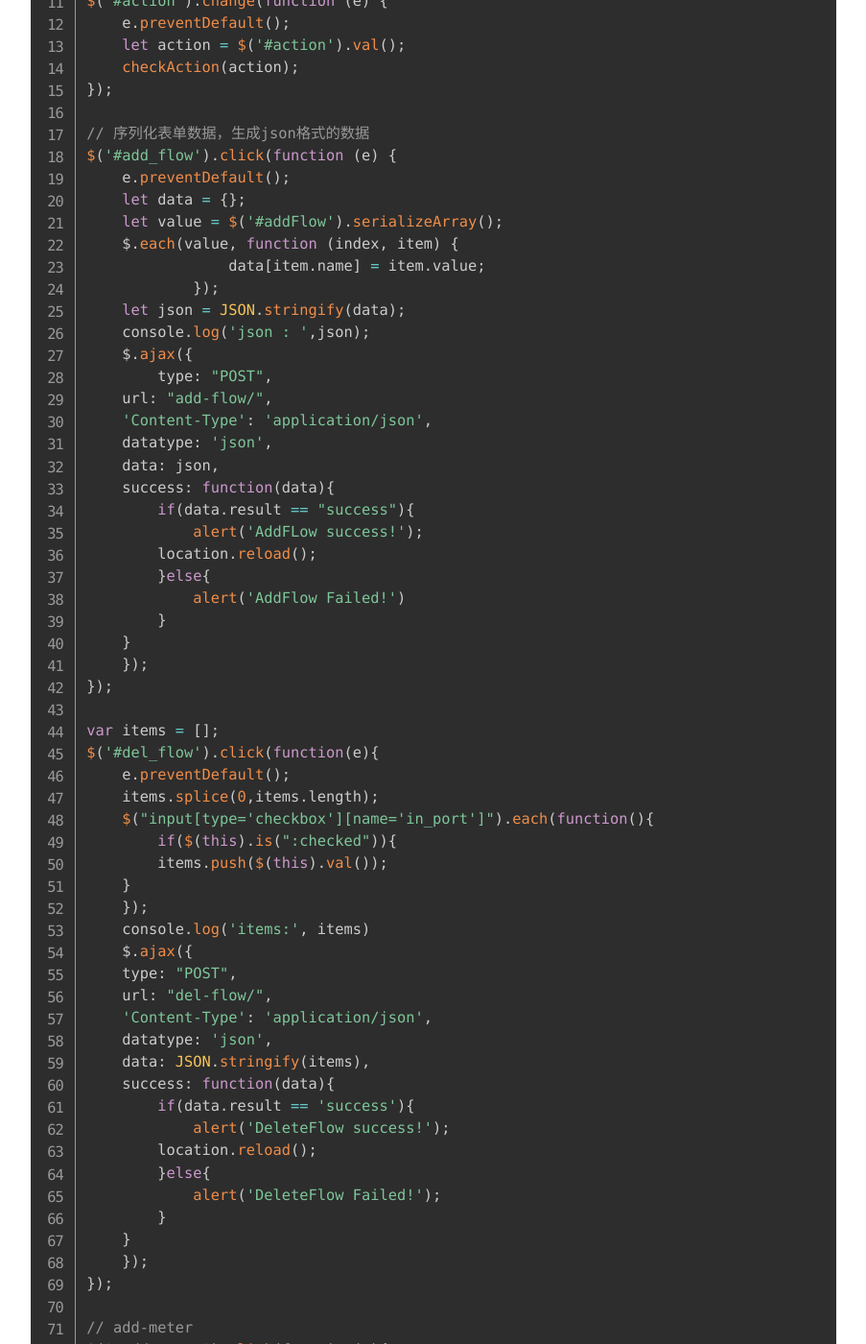
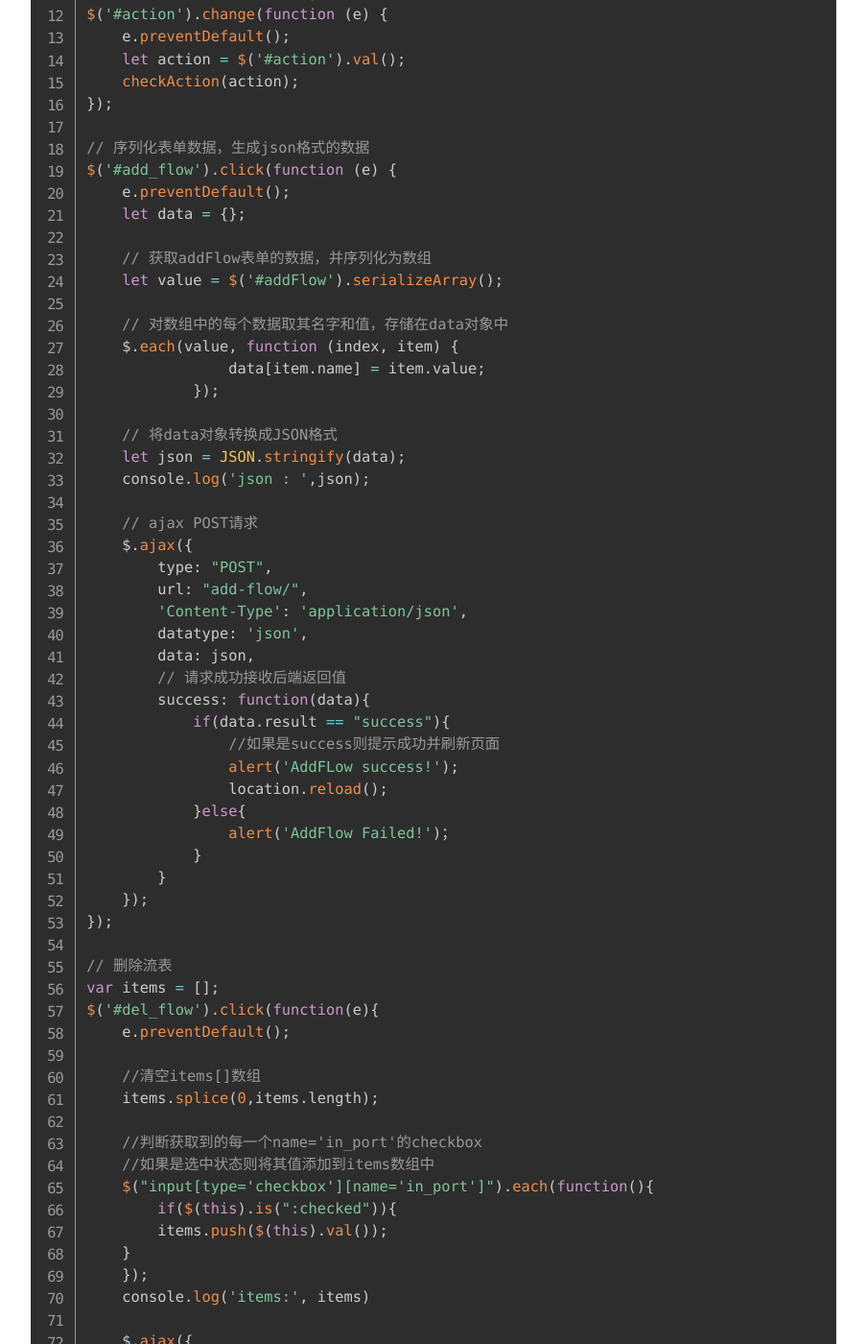
Before and after one commit to LijinPengT/LijinPengT.github.io, a Jekyll site: the page built from _posts/2020-08-19-summer-internship-project-two.md, in a window 1280 px wide and 1400 px high, scrolled down 6108 px. Shown: the whole window at 96% size, without its empty margins (188-1091 px from the left). Built offline with Jekyll 4.4.1, drawn with Linux system fonts in a browser that asks for light colours; some of the changed text lies outside the part shown.

Commit message:
addcommenttoproject2

````diff
--- a/_posts/2020-08-19-summer-internship-project-two.md
+++ b/_posts/2020-08-19-summer-internship-project-two.md
@@ -68,7 +68,7 @@ DATABASES = {
 
 ### 前端
 
-+ index.html(省去了head)
+#### index.html(省去了head)
 
 ```html
 <body>
@@ -264,11 +264,12 @@ DATABASES = {
 </body>
 ```
 
-+ index.js(对比项目一的js代码进行了一些优化)
+#### index.js(对比项目一的js代码进行了一些优化)
 
 ```javascript
 // 检查action的值
 function checkAction(action){
+    // 如果action选择的是drop，就不显示out_port元素
     if(action == 'drop'){
         $('#out_port').css("display", "none");
     }else {
@@ -287,57 +288,76 @@ $('#action').change(function (e) {
 $('#add_flow').click(function (e) {
     e.preventDefault();
     let data = {};
+
+    // 获取addFlow表单的数据，并序列化为数组
     let value = $('#addFlow').serializeArray();
+
+    // 对数组中的每个数据取其名字和值，存储在data对象中
     $.each(value, function (index, item) {
                 data[item.name] = item.value;
             });
+
+    // 将data对象转换成JSON格式
     let json = JSON.stringify(data);
     console.log('json : ',json);
+
+    // ajax POST请求
     $.ajax({
     	type: "POST",
-	url: "add-flow/",
-	'Content-Type': 'application/json',
-	datatype: 'json',
-	data: json,
-	success: function(data){
-	    if(data.result == "success"){
-	    	alert('AddFLow success!');
-		location.reload();
-	    }else{
-	    	alert('AddFlow Failed!')
-	    }
-	}
+        url: "add-flow/",
+        'Content-Type': 'application/json',
+        datatype: 'json',
+        data: json,
+        // 请求成功接收后端返回值
+        success: function(data){
+            if(data.result == "success"){
+                //如果是success则提示成功并刷新页面
+                alert('AddFLow success!');
+                location.reload();
+            }else{
+                alert('AddFlow Failed!')；
+            }
+        }
     });
 });
 
+// 删除流表
 var items = [];
 $('#del_flow').click(function(e){
     e.preventDefault();
+
+    //清空items[]数组
     items.splice(0,items.length);
+
+    //判断获取到的每一个name='in_port'的checkbox
+    //如果是选中状态则将其值添加到items数组中
     $("input[type='checkbox'][name='in_port']").each(function(){
     	if($(this).is(":checked")){
 	    items.push($(this).val());
 	}
     });
     console.log('items:', items)
+
     $.ajax({
-	type: "POST",
-	url: "del-flow/",
-	'Content-Type': 'application/json',
-	datatype: 'json',
-	data: JSON.stringify(items),
-	success: function(data){
-	    if(data.result == 'success'){
-	        alert('DeleteFlow success!');
-		location.reload();
-	    }else{
-	    	alert('DeleteFlow Failed!');
-	    }
-	}
+        type: "POST",
+        url: "del-flow/",
+        'Content-Type': 'application/json',
+        datatype: 'json',
+
+        //将items数组转化成json格式，传给后端
+        data: JSON.stringify(items),
+        success: function(data){
+            if(data.result == 'success'){
+                alert('DeleteFlow success!');
+                location.reload();
+            }else{
+                alert('DeleteFlow Failed!');
+            }
+        }
     });
 });
 
-// add-meter
+// 添加meter表，类似添加流表的操作
 $('#add_meter').click(function(e){
     e.preventDefault();
     let data = {}
@@ -348,15 +368,15 @@ $('#add_meter').click(function(e){
     let json = JSON.stringify(data);
     console.log('JSON: ', json);
     $.ajax({
-	type: "POST",
-	url: "add-meter/",
-	'Content-Type': 'application/json',
+	    type: "POST",
+	    url: "add-meter/",
+	    'Content-Type': 'application/json',
         datatype: 'json',
         data: json,
         success: function(data){
             if(data.result == 'success'){
                 alert('AddMeter success!');
-		location.reload();
+		        location.reload();
             }else{
                 alert('AddMeter Failed!');
             }
@@ -365,7 +385,7 @@ $('#add_meter').click(function(e){
     });
 });
 
-//delete-meter
+//delete-meter，类似删除流表的操作
 var meters = [];
 $('#del_meter').click(function(e){
     e.preventDefault();
@@ -385,7 +405,7 @@ $('#del_meter').click(function(e){
         success: function(data){
             if(data.result == 'success'){
                 alert('DeleteMeter success!');
-		location.reload();
+		        location.reload();
             }else{
                 alert('DeleteMeter Failed!');
             }
@@ -402,6 +422,8 @@ from django.conf.urls import url, include
 from django.contrib import admin
 urlpatterns = [
     url(r'^admin/', admin.site.urls),
+
+    #引入QosApp的urls
     url(r'', include('QosApp.urls')),
 ]
 
@@ -431,106 +453,136 @@ from .odl import add_flow, flow_delete, add_meter, meter_delete
 
 # Create your views here.
 
+#设置Index函数，渲染首页
 def Index(request):
     context = {}
+
+    # 获取数据库中的tables并根据priority排序
     tables = Table.objects.all().order_by('priority')
     meters = Meter.objects.all()
     context = {
     	'table': tables,
-	'meters': meters,
+	    'meters': meters,
     }
     return render(request, 'index.html',context)
 
+# 下发流表
 def CreateFlow(request):
     if(request.method == 'POST'):
-	rec_data = json.loads(request.body)
-	print(rec_data)
-	flow_info = {
-	    'switch_id': rec_data.get('switch_id'),
-	    'name': rec_data.get('name'),
-	    'priority': rec_data.get('priority'),
-	}
-	match = {
-	    'in_port': rec_data.get('in_port'),
-	    'ethernet': rec_data.get('ethernet'),
-	    'ip_source': rec_data.get('ip_source'),
-	    'ip_dest': rec_data.get('ip_dest'),
-	    'layer4_match': rec_data.get('layer4_match'),
-	    'source_port': rec_data.get('source_port'),
-	    'dest_port': rec_data.get('dest_port'),
-	}
-	action = {
-	    'action': rec_data.get('action'),
-	    'meter_id': rec_data.get('meter_id'),
-	    'out_port': rec_data.get('out_port'),
-	}
-	can_add = add_flow(flow_info, match, action)
-	res = {}
-	print(can_add['result'])
-	if(can_add['result'] == 'add success'):
-	    res['result']= 'success'
-	else:
-	    res['result'] = 'failed'
-	return JsonResponse(res)
+        #json.loads()解析
+	    rec_data = json.loads(request.body)
+	    print(rec_data)
+
+        # 将前端获取到的数据，分别封装到下面三个字典中
+        flow_info = {
+            'switch_id': rec_data.get('switch_id'),
+            'name': rec_data.get('name'),
+            'priority': rec_data.get('priority'),
+        }
+        match = {
+            'in_port': rec_data.get('in_port'),
+            'ethernet': rec_data.get('ethernet'),
+            'ip_source': rec_data.get('ip_source'),
+            'ip_dest': rec_data.get('ip_dest'),
+            'layer4_match': rec_data.get('layer4_match'),
+            'source_port': rec_data.get('source_port'),
+            'dest_port': rec_data.get('dest_port'),
+        }
+        action = {
+            'action': rec_data.get('action'),
+            'meter_id': rec_data.get('meter_id'),
+            'out_port': rec_data.get('out_port'),
+        }
+
+        # 调用odl.py的add_flow函数，并获取其返回值
+        can_add = add_flow(flow_info, match, action)
+
+        # res字典为返回给前端的返回值
+        res = {}
+        print(can_add['result'])
+
+        #如果add_flow成功则返回success，否则返回failed
+        if(can_add['result'] == 'add success'):
+            res['result']= 'success'
+        else:
+            res['result'] = 'failed'
+        return JsonResponse(res)
     else:
-	return render(request, 'index.html', {})
+	    return render(request, 'index.html', {})
+
+# 下发meter表
+def CreateMeter(request):
+    if(request.method == 'POST'):
+        req_data = json.loads(request.body)
+        print(req_data)
+
+        #将数据封装近meter字典中
+        meter = {
+            'meter_id': req_data.get('meter_id'),
+            'meter_type': req_data.get('meter_type'),
+            'band_rate': req_data.get('band_rate'),
+            'band_size': req_data.get('band_size'),
+        }
+
+        # 调用odl.py的add_meter函数，并获取其返回值
+        can_add = add_meter(meter)
+        print(can_add['result'])
+
+        res = {}
+        if(can_add['result'] == 'add success'):
+            res['result'] = 'success'
+        else:
+            res['result'] = 'failed'
+        return JsonResponse(res)
+    else:
+	    return render(request, 'index.html', {})
 
 
-def CreateMeter(request):
-    if(request.method == 'POST'):
-	req_data = json.loads(request.body)
-	print(req_data)
-	meter = {
-	    'meter_id': req_data.get('meter_id'),
-	    'meter_type': req_data.get('meter_type'),
-	    'band_rate': req_data.get('band_rate'),
-	    'band_size': req_data.get('band_size'),
-	}
-	print(meter)
-	can_add = add_meter(meter)
-	print(can_add['result'])
-	res = {}
-	if(can_add['result'] == 'add success'):
-	    res['result'] = 'success'
-	else:
-	    res['result'] = 'failed'
-	return JsonResponse(res)
+# 删除流表
+def DelFlow(request):
+    if(request.method=='POST'):
+        res_data = request.body
+        print(res_data)
+
+        # 因为下发流表时，使用in_port作为其id，所以前端获取in_port值，遍历传回来的id值
+        for port in res_data:
+            print('delete ID: ', port)
+
+            # 通过filter()查询inport=port的table，并删除
+            flow = Table.objects.filter(inport=port)
+            flow.delete()
+
+            # 调用odl.py的flow_delete函数，并获取返回值
+            del_res = flow_delete(port)
+            if(del_res['result'] == 'success'):
+                res = {'result': 'success'}
+            else:
+                res['result'] = 'failed'
+            return JsonResponse(res)
     else:
-	return render(request, 'index.html', {})
+	    return render(request, 'index.html', {})
 
 
-def DelFlow(request):
-    if(request.method=='POST'):
-	res_data = json.loads(request.body)
-	print(res_data)
-	for port in res_data:
-	    print('delete ID: ', port)
-	    flow = Table.objects.filter(inport=port)
-	    flow.delete()
-	    del_res = flow_delete(port)
-	    if(del_res['result'] == 'success'):
-	    	res = {'result': 'success'}
-	    else:
-	    	res['result'] = 'failed'
-    	return JsonResponse(res)
-    else:
-	return render(request, 'index.html', {})
-
+# 删除meter函数
 def DelMeter(request):
     if(request.method == 'POST'):
-	req_data = request.body
-	print(req_data)
-	res_list = []
-	for meter_id in req_data:
-	    meter = Meter.objects.filter(meter=meter_id)
-	    meter.delete()
-	    del_res = meter_delete(meter_id)
-	    res_list.append(del_res['result'])
-	print(res_list)
-	res = {'result': 'success'}
-	return JsonResponse(res)
+
+        #前端获取meter_id列表
+        req_data = request.body
+        print(req_data)
+        res_list = []
+        for meter_id in req_data:
+            meter = Meter.objects.filter(meter=meter_id)
+            meter.delete()
+            del_res = meter_delete(meter_id)
+
+            #将调用meter_delete函数的返回结果存储在res_list之中
+            res_list.append(del_res['result'])
+        print(res_list)
+        res = {'result': 'success'}
+        return JsonResponse(res)
     else:
-	return render(request, 'index.html', {})
+	    return render(request, 'index.html', {})
 
 ```
 
@@ -542,6 +594,10 @@ import base64
 import httplib
 from .models import Table, Meter
 
+# 本地开发，switch_id是唯一的，所以设置switch_id为全局变量
+switch_id="openflow:xxxx"
+
+# 请求下发函数
 def pre_put(url, body):
     try:
         auth = base64.b64encode('admin:admin'.encode())
@@ -560,55 +616,64 @@ def pre_put(url, body):
         traceback.print_exc()
 
 
+# 删除流表函数
 def flow_delete(in_port):
 
+    # 请求接口，认证，头部，连接信息
     url_in = "/restconf/config/opendaylight-inventory:nodes/node/" + switch_id + "/flow-node-inventory:table/0/flow/" + in_port
     auth = base64.b64encode('admin:admin'.encode())
     headers = {"Authorization": "Basic " + auth, "Content-Type": "application/json"}
-
     conn = httplib.HTTPConnection('127.0.0.1:8181', timeout=3)
     try:
         conn.request("DELETE", url_in, json.dumps({}), headers)
-	return {'result': 'success'}
+	    return {'result': 'success'}
     except:
         import traceback
         traceback.print_exc()
-	return {'result': 'failed'}
+	    return {'result': 'failed'}
 
+
+# meter表删除函数，类似flow_delete函数，不过请求接口的后面有些不同
 def meter_delete(meter_id):
     url_in = "/restconf/config/opendaylight-inventory:nodes/node/" + switch_id + "/meter/" + meter_id
     auth = base64.b64encode('admin:admin'.encode())
     headers = {'Authorization': "Basic " + auth, "Content-Type": "application/json"}
     conn = httplib.HTTPConnection('127.0.0.1:8181', timeout=3)
     try:
-	conn.request('DELETE', url_in, json.dumps({}), headers)
-	return {'result': 'success'}
+	    conn.request('DELETE', url_in, json.dumps({}), headers)
+	    return {'result': 'success'}
     except:
-	import traceback
-	traceback.print_exc()
-	return {'result': 'failed'}
+        import traceback
+        traceback.print_exc()
+        return {'result': 'failed'}
 
+
+# 下发流表函数，传入三个参数
 def add_flow(flow_info, match, action):
     name = flow_info['name']
     priority = flow_info['priority']
     in_port = match['in_port']
+
+    #请求接口
     url = "/restconf/config/opendaylight-inventory:nodes/node/" + switch_id + "/flow-node-inventory:table/0/flow/" + in_port
+
+    #把接口的属性正确赋值
     flow_set = {
-    'id': in_port,
-    'flow-name': name,
-    'table_id': 0,
-    'priority': priority,
+        'id': in_port,
+        'flow-name': name,
+        'table_id': 0,
+        'priority': priority,
     }
 
     #match
     match_set = {
-	"ethernet-match": {
-	    "ethernet-type":{"type": match['ethernet']}
-	},
-	"ipv4-source": match['ip_source'],
-	"ipv4-destination": match['ip_dest'],
-	"ip-match": {"ip-protocol": 6},
-	"tcp-destination-port": match["dest_port"],
+        "ethernet-match": {
+            "ethernet-type":{"type": match['ethernet']}
+	    },
+        "ipv4-source": match['ip_source'],
+        "ipv4-destination": match['ip_dest'],
+        "ip-match": {"ip-protocol": 6},
+        "tcp-destination-port": match["dest_port"],
     }
 
     #action
@@ -632,16 +698,24 @@ def add_flow(flow_info, match, action):
         }]
     }
 
+    #把上面封装好的数据，都添加到flow_set里面
     flow_set['match'] = match_set
     flow_set['instructions'] = instruc_set
+
+    # 根据传递的参数数据，创建一个Table
     table = Table(flow=name, flow_node=switch_id, priority=priority, inport=in_port, match=match_set, instruction=instruc_set)
+
+    # 把flow_set封装好赋值给body
     body = json.dumps({"flow":flow_set})
+    #调用pre_put()函数，并获取返回值
     res = pre_put(url, body)
+    #如果下发成功，则将创建的table存储到数据库
     if(res['result'] == 'add success'):
-	table.save()
+	    table.save()
     return res
 
 
+# 下发meter表，字段相对简单
 def add_meter(meter):
     meter_id = meter['meter_id']
     meter_type = meter['meter_type']
@@ -650,24 +724,24 @@ def add_meter(meter):
     url = '/restconf/config/opendaylight-inventory:nodes/node/' + switch_id + '/meter/' + meter_id
 
     meter_set = {
-	"meter-id": meter_id,
-	"meter-band-headers": {
-	    "meter-band-header": {
-	    	"band-id": '0',
-		"meter-band-types": {"flags": meter_type},
-		"drop-burst-size": band_size,
-		"drop-rate": band_rate
-	    }
-	},
-	"meter-name": "guestMeter",
-	"container-name": "guestMeterContainer",
-	"flags": "meter-kbps"
+        "meter-id": meter_id,
+        "meter-band-headers": {
+            "meter-band-header": {
+                "band-id": '0',
+            "meter-band-types": {"flags": meter_type},
+            "drop-burst-size": band_size,
+            "drop-rate": band_rate
+            }
+        },
+        "meter-name": "guestMeter",
+        "container-name": "guestMeterContainer",
+        "flags": "meter-kbps"
     }
     meter = Meter(meter=meter_id, meterType=meter_type, bandRate=band_rate, bandSize=band_size)
     body = json.dumps({"meter": meter_set})
     res = pre_put(url, body)
     if(res['result'] == 'add success'):
-	meter.save()
+	    meter.save()
     return res
 ```
 
````
Also changed, not shown: other parts of _posts/2020-08-19-summer-internship-project-two.md (+2 -1 lines).
